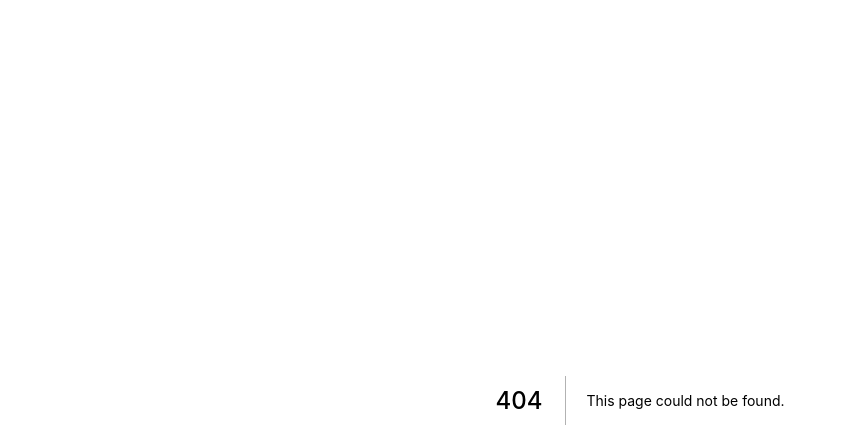
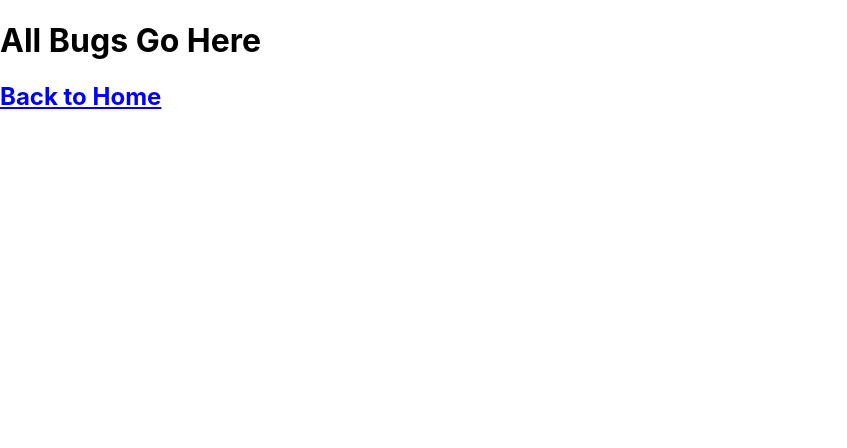
Before and after one commit to mariel-delagarza/critterpedia-client, a Next.js app: page /all-bugs in a window 1280 px wide. Before the commit this address had no page. Shown: the top 448 px of the page, without its empty margins (0-847 px from the left). Built offline with nearby package versions, Linux system fonts and the light colour scheme.

Commit message:
first commit - pages for all fish and bugs
Create app using create-next-app and update to
add pages for all-bugs and all-fish with link
to/from home page.

Pages are placeholders - no data fetched yet,
only testing route and link to home.

```diff
--- /dev/null
+++ b/pages/all-bugs.js
@@ -0,0 +1,18 @@
+import Head from "next/head";
+import Link from "next/link";
+
+export default function AllBugs() {
+  return (
+    <>
+      <Head>
+        <title>All Bugs</title>
+      </Head>
+      <h1>All Bugs Go Here</h1>
+      <h2>
+        <Link href="/">
+          <a>Back to Home</a>
+        </Link>
+      </h2>
+    </>
+  );
+}
--- a/styles/globals.css
+++ b/styles/globals.css
@@ -7,8 +7,8 @@ body {
 }
 
 a {
-  color: inherit;
-  text-decoration: none;
+  color: blue;
+  text-decoration: underline;
 }
 
 * {
```
Also changed, not shown: pages/all-fish.js (added, +18 -0 lines), pages/index.js (+17 -9 lines).
